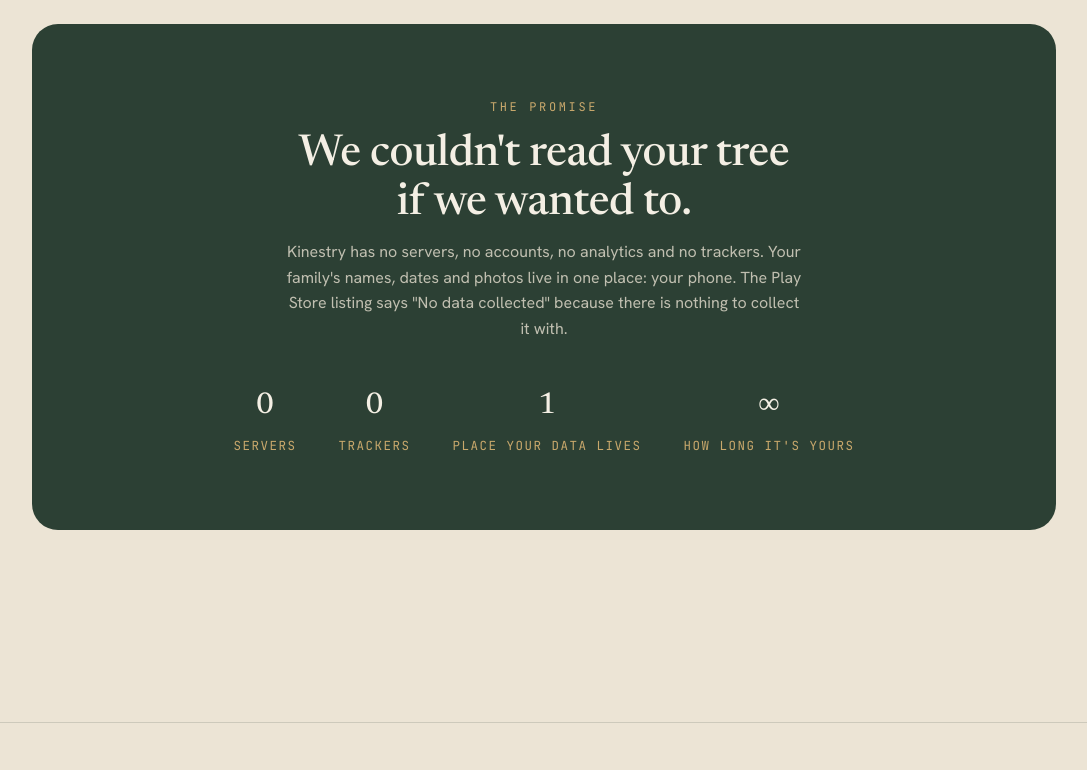
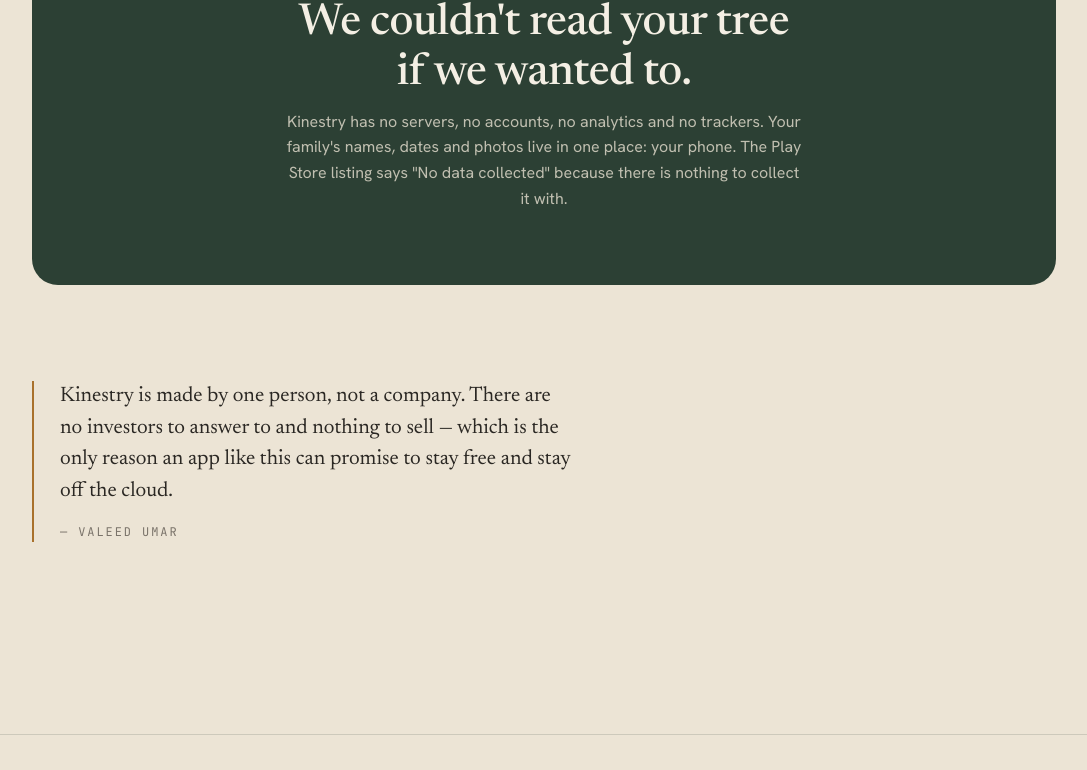
Before and after one commit to VU-96/kinestry-site, a plain HTML site: page index.html in a window 1280 px wide. Shown: the part 2491-3261 px from the top of the page, without its empty margins (96-1183 px from the left). Drawn offline with Linux system fonts and the light colour scheme.

Commit message:
Cut the parts that made the site read as machine-written
Three things were doing the damage:

- The "0 / 0 / 1 / ∞" strip under the privacy card. "∞ — HOW LONG IT'S YOURS"
  sounds clever and says nothing; it was the most obviously generated thing on
  the page. Removed, along with its now-dead .row/.cell rules.
- "№ 01 … № 05" on the feature register — decoration pretending to be
  structure. A plain list wearing a costume. Removed; the grid is now two
  columns instead of a 84px number gutter plus two.
- No human anywhere. Added a short signed note, deliberately narrow and
  ochre-ruled so it breaks the page's one repeating rhythm (mono eyebrow →
  serif headline → grey paragraph, four times over). The sentence is factual
  and meant to be replaced with a real one.

Also closed the dead 192px gap where two 96px section paddings met.

No faces: the hero keeps its monograms, which is what the app itself shows for
a person with no photo — and for an app that never uploads a picture, showing
none is defensible rather than merely empty.

```diff
--- a/index.html
+++ b/index.html
@@ -112,6 +112,19 @@
   .stamp{font-family:var(--mono);font-size:12.5px;letter-spacing:.14em;color:var(--pine);text-transform:uppercase}
   .stamp::before{content:"◆";color:var(--ochre);margin-right:10px;font-size:9px;vertical-align:2px}
 
+  /* maker's note — narrow on purpose, see the comment in the markup */
+  #maker{padding:0 0 96px}
+  .note{max-width:34rem;border-left:2px solid var(--ochre);padding-left:26px}
+  .note p{font-family:var(--serif);font-size:21px;line-height:1.5;color:var(--ink)}
+  .note cite{
+    display:block;margin-top:16px;font-family:var(--mono);font-style:normal;
+    font-size:12px;letter-spacing:.16em;text-transform:uppercase;color:var(--ink3);
+  }
+  .note cite::before{content:"— "}
+
+  /* Two 96px paddings meeting between sections read as a dead gap. */
+  #privacy{padding-top:40px}
+
   /* ── sections ── */
   section{padding:96px 0}
   .eyebrow{font-family:var(--mono);font-size:12px;letter-spacing:.22em;color:var(--ochre);text-transform:uppercase}
@@ -121,11 +134,10 @@
   /* features as a register/table-of-contents */
   .register{margin-top:46px;border-top:1px solid var(--hair)}
   .entry{
-    display:grid;grid-template-columns:84px 1fr 1.25fr;gap:26px;align-items:baseline;
+    display:grid;grid-template-columns:.85fr 1.25fr;gap:40px;align-items:baseline;
     padding:30px 6px;border-bottom:1px solid var(--hair);transition:background .25s ease;
   }
   .entry:hover{background:rgba(251,248,241,.6)}
-  .entry .no{font-family:var(--mono);font-size:13px;color:var(--ochre)}
   .entry h3{font-family:var(--serif);font-weight:600;font-size:23px;letter-spacing:-.005em}
   .entry p{color:var(--ink2);font-size:15.5px}
 
@@ -156,9 +168,6 @@
   .promise .eyebrow{color:#C9A86C}
   .promise h2{color:#F4EFE4}
   .promise p{color:rgba(234,227,211,.78);max-width:58ch;margin:8px auto 0}
-  .promise .row{display:flex;justify-content:center;gap:42px;margin-top:40px;flex-wrap:wrap}
-  .promise .cell{font-family:var(--mono);font-size:12.5px;letter-spacing:.12em;text-transform:uppercase;color:#C9A86C}
-  .promise .cell b{display:block;font-family:var(--serif);font-size:30px;font-weight:500;letter-spacing:0;color:#F4EFE4;text-transform:none;margin-bottom:6px}
 
   /* footer */
   footer{padding:64px 0 56px;border-top:1px solid var(--hair);margin-top:96px}
@@ -177,8 +186,7 @@
     .hero{grid-template-columns:1fr;padding-top:34px}
     .grove{height:460px;max-width:560px;margin:0 auto;width:100%}
     .desk{grid-template-columns:1fr}
-    .entry{grid-template-columns:56px 1fr;}
-    .entry p{grid-column:2}
+    .entry{grid-template-columns:1fr;gap:10px}
     nav a:not(.pill){display:none}
   }
   @media (max-width:480px){
@@ -268,32 +276,27 @@
 
       <div class="register">
         <div class="entry">
-          <span class="no">№ 01</span>
           <h3>A canvas like paper</h3>
           <p>Warm tones, classic serif names, connectors drawn the way you'd draw them by
           hand. Hundreds of relatives stay smooth — built and tested past 400 people.</p>
         </div>
         <div class="entry">
-          <span class="no">№ 02</span>
           <h3>Kinship, explained</h3>
           <p>Tap any two people and see exactly how they're connected — "your father's
           sister's grandson" — traced step by step through the tree.</p>
         </div>
         <div class="entry">
-          <span class="no">№ 03</span>
           <h3>Gentle with the past</h3>
           <p>Year-only dates are welcome; grandma's exact birthday can stay a family
           mystery. Photos, places and notes on every person.</p>
         </div>
         <div class="entry">
-          <span class="no">№ 04</span>
           <h3>Share the story</h3>
           <p>Export an elegant vector PDF to print as a poster, a high-resolution image
           for the family group chat, or GEDCOM — the universal format, so you're never
           locked in.</p>
         </div>
         <div class="entry">
-          <span class="no">№ 05</span>
           <h3>Backups you own</h3>
           <p>One tap writes a complete backup — photos included — to a file on your
           phone. Restore any time, or carry your whole tree to a new device.</p>
@@ -337,13 +340,24 @@
         <p>Kinestry has no servers, no accounts, no analytics and no trackers. Your
         family's names, dates and photos live in one place: your phone. The Play Store
         listing says "No data collected" because there is nothing to collect it with.</p>
-        <div class="row">
-          <div class="cell"><b>0</b>servers</div>
-          <div class="cell"><b>0</b>trackers</div>
-          <div class="cell"><b>1</b>place your data lives</div>
-          <div class="cell"><b>∞</b>how long it's yours</div>
-        </div>
       </div>
+    </div>
+  </section>
+
+  <!-- ── a person, not a brand ──────────────────────────────────────────────
+       Deliberately narrow and quiet: every other section on this page is a
+       1080px centred box with an eyebrow above a serif headline, and that
+       sameness is what made the site feel machine-made. This one breaks it.
+       REPLACE THE SENTENCE with your own — a real reason you built this will
+       carry more than anything written for you. -->
+  <section id="maker">
+    <div class="wrap">
+      <blockquote class="note">
+        <p>Kinestry is made by one person, not a company. There are no investors
+        to answer to and nothing to sell — which is the only reason an app like
+        this can promise to stay free and stay off the cloud.</p>
+        <cite>Valeed Umar</cite>
+      </blockquote>
     </div>
   </section>
 </main>
```
